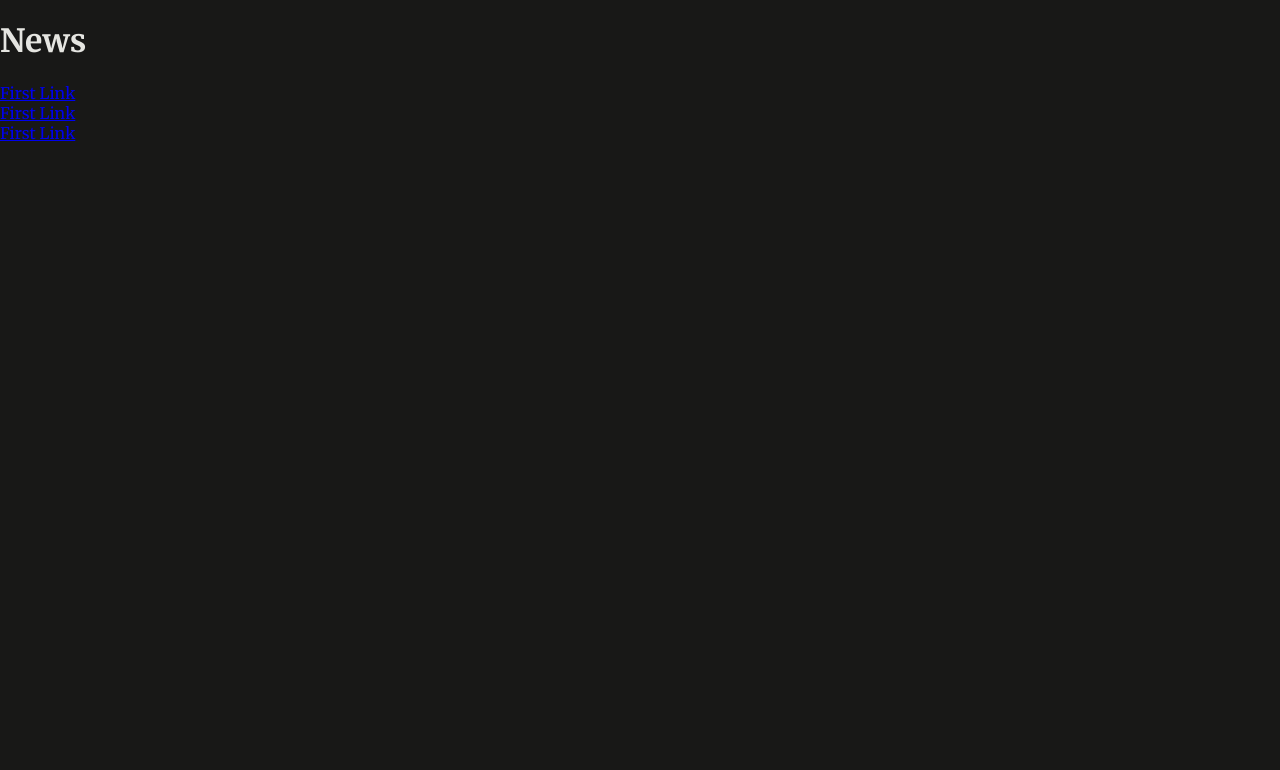
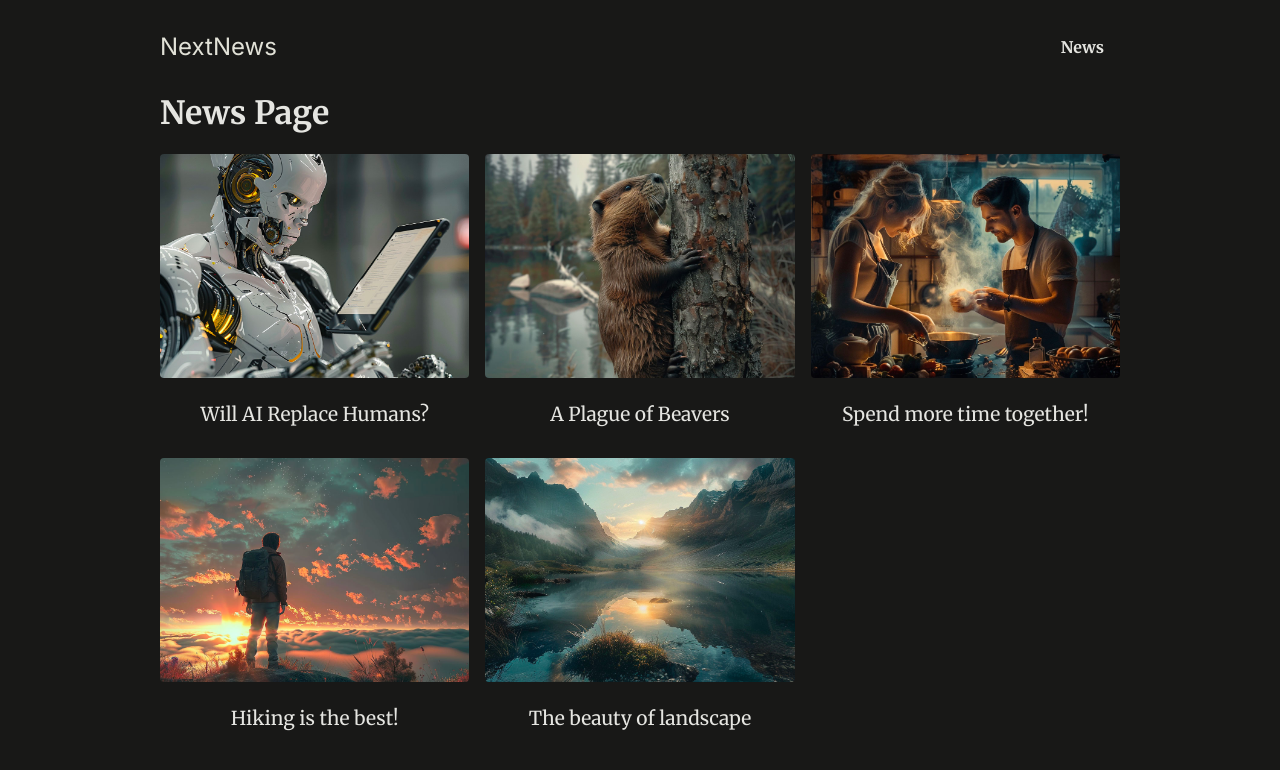
Before and after one commit to Rasmuskrogh/News-page-next.js, a Next.js app: page /news in a window 1280 px wide. Shown: the top 770 px of the page. Built offline with nearby package versions, Linux system fonts and the light colour scheme.

Commit message:
added dummy data and not found fallback pages

```diff
--- a/app/layout.js
+++ b/app/layout.js
@@ -1,14 +1,20 @@
-import './globals.css';
+import MainHeader from "@/components/mainHeader/main-header";
+import "./globals.css";
 
 export const metadata = {
-  title: 'Next.js Page Routing & Rendering',
-  description: 'Learn how to route to different pages.',
-}
+  title: "Next.js Page Routing & Rendering",
+  description: "Learn how to route to different pages.",
+};
 
 export default function RootLayout({ children }) {
- return (
+  return (
     <html lang="en">
-      <body>{children}</body>
+      <body>
+        <div id="page">
+          <MainHeader />
+          {children}
+        </div>
+      </body>
     </html>
-  )
+  );
 }
--- a/app/news/page.jsx
+++ b/app/news/page.jsx
@@ -1,19 +1,22 @@
 import Link from "next/link";
+import { DUMMY_NEWS } from "@/dummy-news";
 
 export default function NewsPage() {
   return (
     <>
-      <h1>News</h1>
-      <ul>
-        <li>
-          <Link href="/news/laserhatt">First Link</Link>
-        </li>
-        <li>
-          <Link href="/news/djungel-jim">First Link</Link>
-        </li>
-        <li>
-          <Link href="/news/mackaper-per">First Link</Link>
-        </li>
+      <h1>News Page</h1>
+      <ul className="news-list">
+        {DUMMY_NEWS.map((newsItem) => (
+          <li key={newsItem.id}>
+            <Link href={`/news/${newsItem.slug}`}>
+              <img
+                src={`/images/news/${newsItem.image}`}
+                alt={newsItem.title}
+              />
+              <span>{newsItem.title}</span>
+            </Link>
+          </li>
+        ))}
       </ul>
     </>
   );
--- /dev/null
+++ b/components/mainHeader/main-header.jsx
@@ -0,0 +1,18 @@
+import Link from "next/link";
+
+export default function MainHeader() {
+  return (
+    <header id="main-header">
+      <div id="logo">
+        <Link href="/">NextNews</Link>
+      </div>
+      <nav>
+        <ul>
+          <li>
+            <Link href="/news">News</Link>
+          </li>
+        </ul>
+      </nav>
+    </header>
+  );
+}
--- /dev/null
+++ b/dummy-news.js
@@ -0,0 +1,47 @@
+export const DUMMY_NEWS = [
+  {
+    id: "n1",
+    slug: "will-ai-replace-humans",
+    title: "Will AI Replace Humans?",
+    image: "ai-robot.jpg",
+    date: "2021-07-01",
+    content:
+      "Since late 2022 AI is on the rise and therefore many people worry whether AI will replace humans. The answer is not that simple. AI is a tool that can be used to automate tasks, but it can also be used to augment human capabilities. The future is not set in stone, but it is clear that AI will play a big role in the future. The question is how we will use it.",
+  },
+  {
+    id: "n2",
+    slug: "beaver-plague",
+    title: "A Plague of Beavers",
+    image: "beaver.jpg",
+    date: "2022-05-01",
+    content:
+      "Beavers are taking over the world. They are building dams everywhere and flooding entire cities. What can we do to stop them?",
+  },
+  {
+    id: "n3",
+    slug: "couple-cooking",
+    title: "Spend more time together!",
+    image: "couple-cooking.jpg",
+    date: "2024-03-01",
+    content:
+      "Cooking together is a great way to spend more time with your partner. It is fun and you get to eat something delicious afterwards. What are you waiting for? Get cooking!",
+  },
+  {
+    id: "n4",
+    slug: "hiking",
+    title: "Hiking is the best!",
+    image: "hiking.jpg",
+    date: "2024-01-01",
+    content:
+      "Hiking is a great way to get some exercise and enjoy the great outdoors. It is also a great way to clear your mind and reduce stress. So what are you waiting for? Get out there and start hiking!",
+  },
+  {
+    id: "n5",
+    slug: "landscape",
+    title: "The beauty of landscape",
+    image: "landscape.jpg",
+    date: "2022-07-01",
+    content:
+      "Landscape photography is a great way to capture the beauty of nature. It is also a great way to get outside and enjoy the great outdoors. So what are you waiting for? Get out there and start taking some pictures!",
+  },
+];
```
Also changed, not shown: app/news/[id]/page.jsx (deleted, +0 -9 lines), app/news/[slug]/not-found.js (added, +8 -0 lines), app/news/[slug]/page.jsx (added, +21 -0 lines), app/not-found.js (added, +8 -0 lines), components/mainHeader/mainheader.js (deleted).
